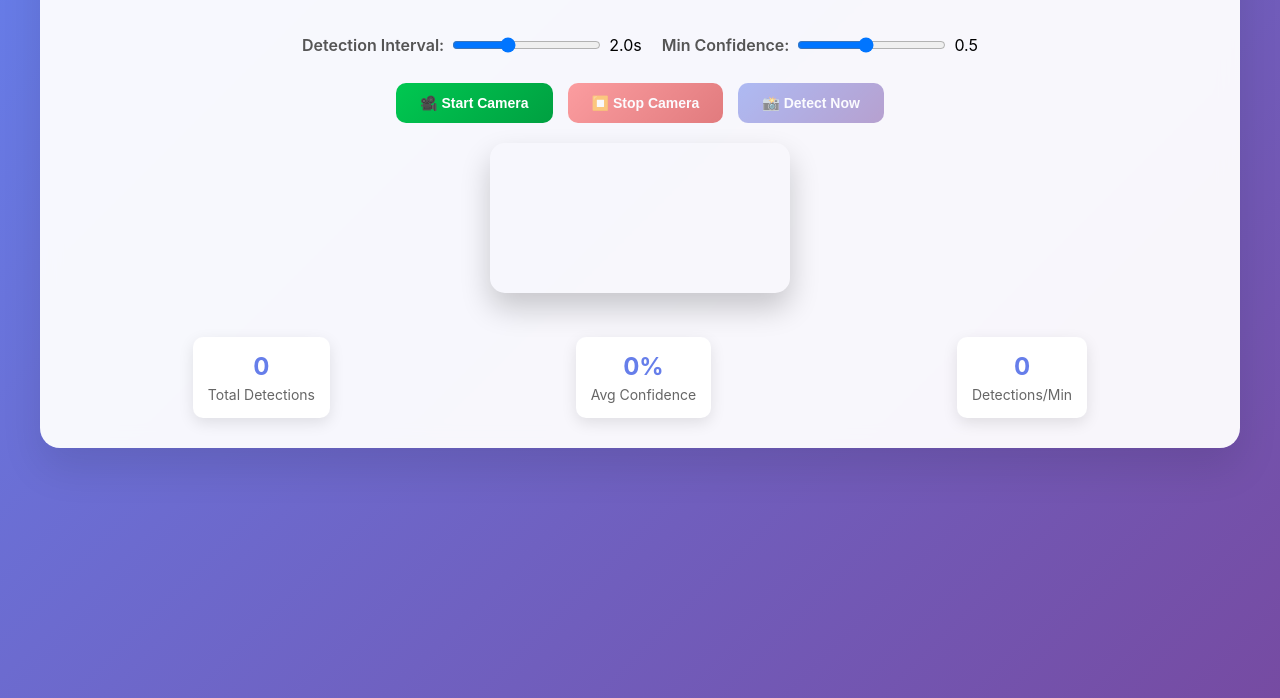
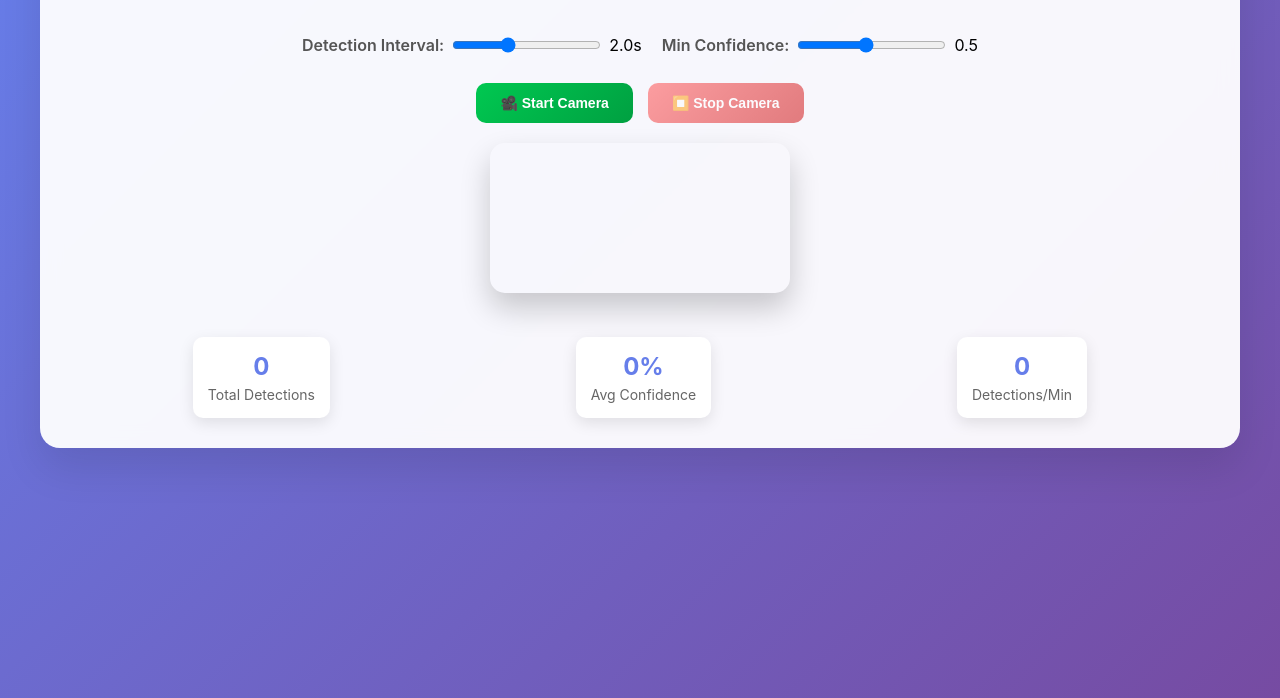
Before and after one commit to agprakhar1997/nutcheckerVAL, a plain HTML site: page index.html in a window 1280 px wide. Shown: the part 102-800 px from the top of the page. Drawn offline with Linux system fonts and the light colour scheme.

Commit message:
Update index.html

```diff
--- a/index.html
+++ b/index.html
@@ -307,7 +307,6 @@
             <div class="controls">
                 <button class="control-btn start-btn" id="startBtn" onclick="startCamera()">🎥 Start Camera</button>
                 <button class="control-btn stop-btn" id="stopBtn" onclick="stopCamera()" disabled>⏹️ Stop Camera</button>
-                <button class="control-btn capture-btn" id="captureBtn" onclick="captureFrame()" disabled>📸 Detect Now</button>
             </div>
 
             <div class="video-container">
```
